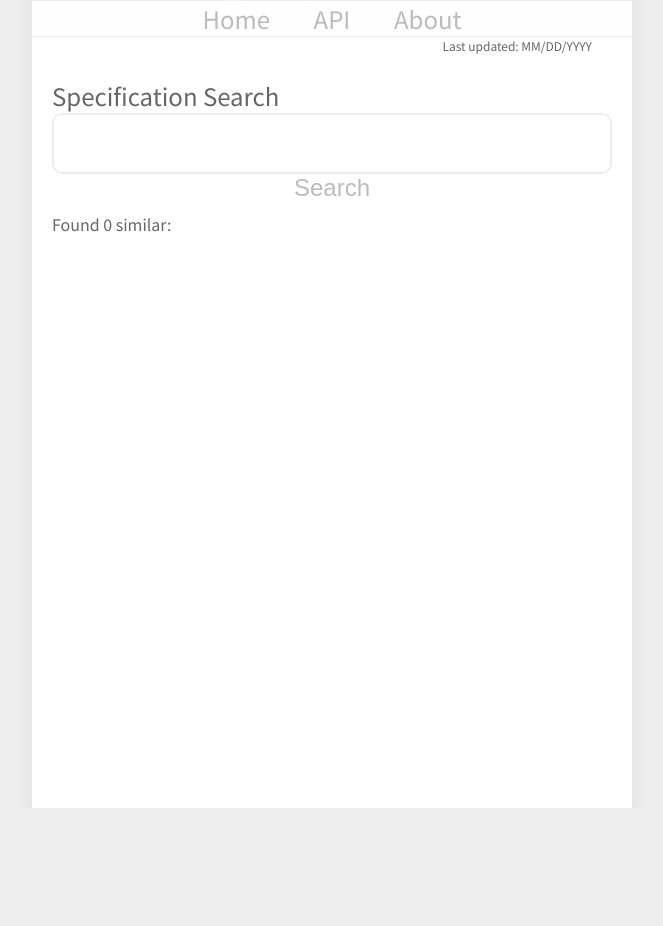
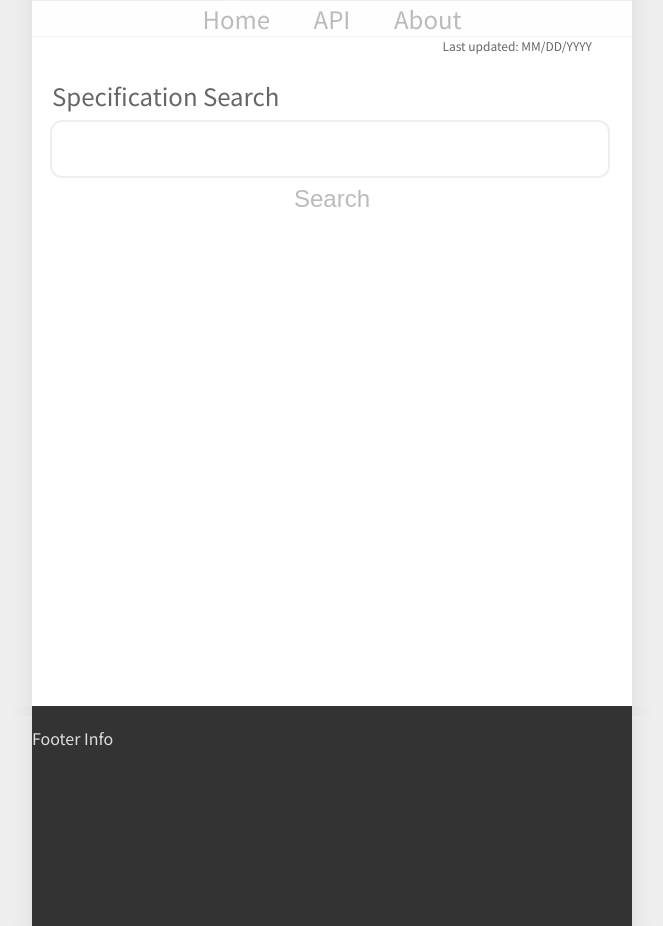
Before and after one commit to NicNol/Boeing-Speckle, a React app: page / in a window 1280 px wide. Shown: the part 92-1018 px from the top of the page, without its empty margins (308-971 px from the left). Before the commit the page ends 900 px from the top, so only its background shows below. Built offline with nearby package versions, Linux system fonts and the light colour scheme.

Commit message:
Small style updates

```diff
--- a/public/index.html
+++ b/public/index.html
@@ -27,23 +27,8 @@
         <div id="root" class="search-results-area"></div>
       </div>
     </div>
+    <div class="footer">Footer Info</div>
+
     <script src="../dist/bundle.js"></script>
-    <!-- <script
-      src="https://code.jquery.com/jquery-3.6.0.min.js"
-      integrity="sha256-/xUj+3OJU5yExlq6GSYGSHk7tPXikynS7ogEvDej/m4="
-      crossorigin="anonymous"
-    ></script>
-    <script>
-      $(document).ready(function () {
-        $(document).on("submit", "#spec-search-form", function () {
-          search_string = $("#spec-input").val();
-          uri = "http://localhost:9000/specs/" + search_string;
-          $.getJSON(uri, function (data) {
-            console.log(data); // returns an array of objects
-          });
-          return false;
-        });
-      });
-    </script> -->
   </body>
 </html>
--- a/public/style.css
+++ b/public/style.css
@@ -22,12 +22,11 @@ a:hover {
 
 .body-content {
     width: 600px;
-    min-height: 100%;
+    min-height: 101%;
     background-color: white;
-    margin: 0 auto;
+    margin: 0 auto -10px auto;
     overflow: none;
     position: relative;
-    padding-bottom: 100px;
 }
 
 .body-content:before {
@@ -93,11 +92,6 @@ a:hover {
     margin-bottom: 2em;
 }
 
-.content-section {
-    text-align: justify;
-    text-justify: inter-word;
-}
-
 form {
     margin: 0;
     padding: 0;
@@ -108,12 +102,23 @@ form label {
 }
 
 #spec-input {
-    border: solid 2px #eee;
+    font-size: 36px;
+    font-weight: 700;
+    font-family: 'Noto Sans SC';
+    text-align: center;
+    color: navy;
+    text-shadow: 1px 1px 2px rgba(102,102,102,0.5);
+    width: 552px;
+    border: none;
     border-radius: 10px;
-    font-size: 48px;
-    text-align: center;
-    color:navy;
-    width: 552px;
+    box-shadow: 0 0 0 2px #eee;
+    outline: none;
+    transition: .1s;
+    margin: .25em 0;
+}
+
+#spec-input:focus {
+    box-shadow: 0 0 3pt 2pt cornflowerblue;
 }
 
 .button {
@@ -128,7 +133,8 @@ form label {
 
 .search-results-area{
     margin: 0;
-    padding: 0!important;
+    padding-left: 0!important;
+    padding-bottom: 20px!important;
     width: 100%
 }
 
@@ -138,11 +144,11 @@ form label {
 }
 
 .search-result {
-    border: 5px solid #bbb;
+    border: 2px solid #bbb;
     border-radius: 10px;
-    margin: 5px;
+    margin: 10px;
     padding: 0;
-    box-shadow: 5px 5px 5px #ddd;
+    box-shadow: 2px 2px 2px #ddd;
 }
 
 .search-spec {
@@ -155,9 +161,51 @@ form label {
 .search-title {
     font-style: italic;
     font-weight: 100;
-    font-size: 24px;
+    font-size: 16px;
+    text-transform: uppercase;
 }
 
 .search-date {
     color: #bbb;
+    font-size: 14px;
+    margin-bottom: .25em
 }
+
+.hidden {
+    visibility: hidden;
+}
+
+.visible {
+    visibility: visible;
+}
+
+.footer {
+    width: 600px;
+    min-height: 200px;
+    background-color: #333;
+    color: #ddd;
+    padding: 20px 0 0 0;
+    margin: 0 auto;
+    overflow: none;
+    position: relative;
+}
+
+.footer:before {
+    box-shadow: -20px 0 20px -20px #ddd inset;
+    content: " ";
+    height: 100%;
+    left: -20px;
+    position: absolute;
+    top: 0;
+    width: 20px;
+}
+
+.footer:after {
+    box-shadow: 20px 0 20px -20px #ddd inset;
+    content: " ";
+    height: 100%;
+    position: absolute;
+    top: 0;
+    right: -20px;
+    width: 20px;
+}
--- a/src/components/searchResult.jsx
+++ b/src/components/searchResult.jsx
@@ -7,7 +7,8 @@ class SearchResult extends Component {
     return (
       <div className="search-result">
         <div className="search-spec">
-          {specification} Rev{revision}
+          {specification}
+          {revision}
         </div>
         <div className="search-title">{title}</div>
         <div className="search-date">{date}</div>
--- a/src/components/searchResults.jsx
+++ b/src/components/searchResults.jsx
@@ -7,8 +7,8 @@ class SearchResults extends Component {
 
     return (
       <div className="search-results-area">
-        <div className="number-results">
-          Found {Object.keys(results).length} similar:
+        <div className={this.getResultsCountClasses(results)}>
+          Found {Object.keys(results).length} results:
         </div>
         {Object.entries(results).map(([key, value]) => {
           return <SearchResult key={key} spec={value} />;
@@ -17,12 +17,10 @@ class SearchResults extends Component {
     );
   }
 
-  getResultsStyle() {
-    let resultsStyle = "visibility: auto";
-    // Object.keys(this.results).length == 0
-    //   ? (resultsStyle = "visibility: hidden")
-    //   : (resultsStyle = "visibility: auto");
-    return resultsStyle;
+  getResultsCountClasses(results) {
+    let classString = "number-results ";
+    classString += Object.keys(results).length == 0 ? "hidden" : "visible";
+    return classString;
   }
 }
 
```
